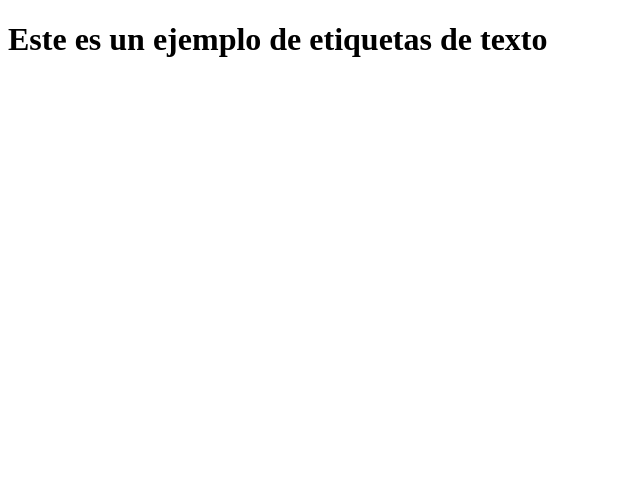
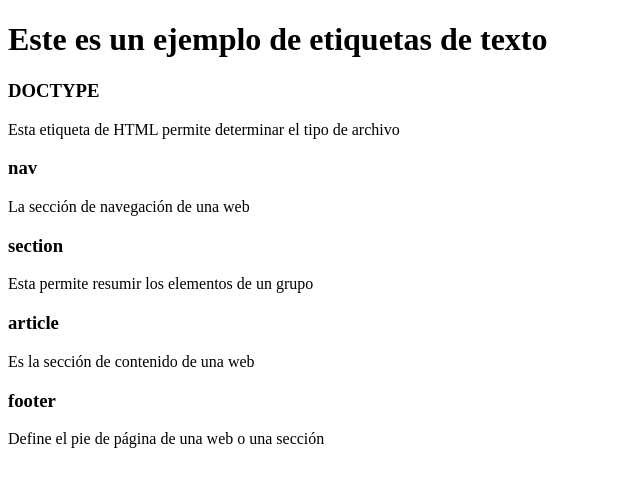
Before and after one commit to Ramos-hub/Practica-Git, a plain HTML site: page Páginas/Etiquetas.html in a window 1280 px wide. Shown: the whole page, without its empty margins (0-640 px from the left). Drawn offline with Linux system fonts and the light colour scheme.

Commit message:
Agregue algunos tipos de etiquetas de html

```diff
--- a/Páginas/Etiquetas.html
+++ b/Páginas/Etiquetas.html
@@ -3,9 +3,27 @@
 <head>
     <meta charset="UTF-8">
     <meta name="viewport" content="width=device-width, initial-scale=1.0">
-    <title>Document</title>
+    <title>Documento</title>
 </head>
 <body>
-    <h1>Este es un ejemplo de etiquetas de texto</h1>
+  <h1>Este es un ejemplo de etiquetas de texto</h1>
+  <div>
+    <h3>DOCTYPE</h3>
+    <P>Esta etiqueta de HTML permite determinar el tipo de archivo</P>
+</div>
+    <h3>nav</h3>
+    <p>La sección de navegación de una web</p>
+<div>
+    <h3>section</h3>
+    <p>Esta permite resumir los elementos de un grupo</p>
+</div>
+<div>
+    <h3>article</h3>
+    <p>Es la sección de contenido de una web</p>
+</div>
+<div>
+    <h3>footer</h3>
+    <p>Define el pie de página de una web o una sección</p>
+</div>
 </body>
 </html>
```
